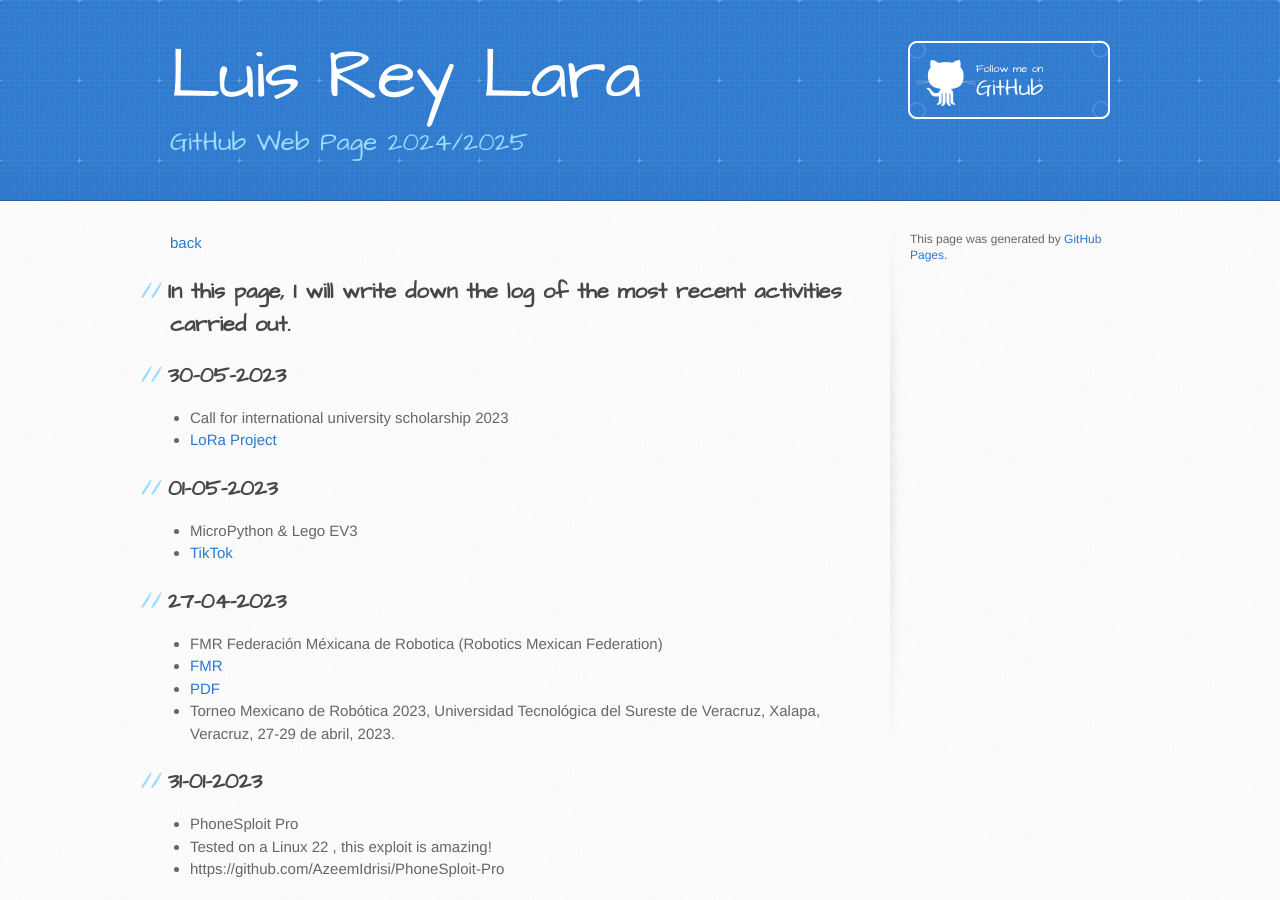
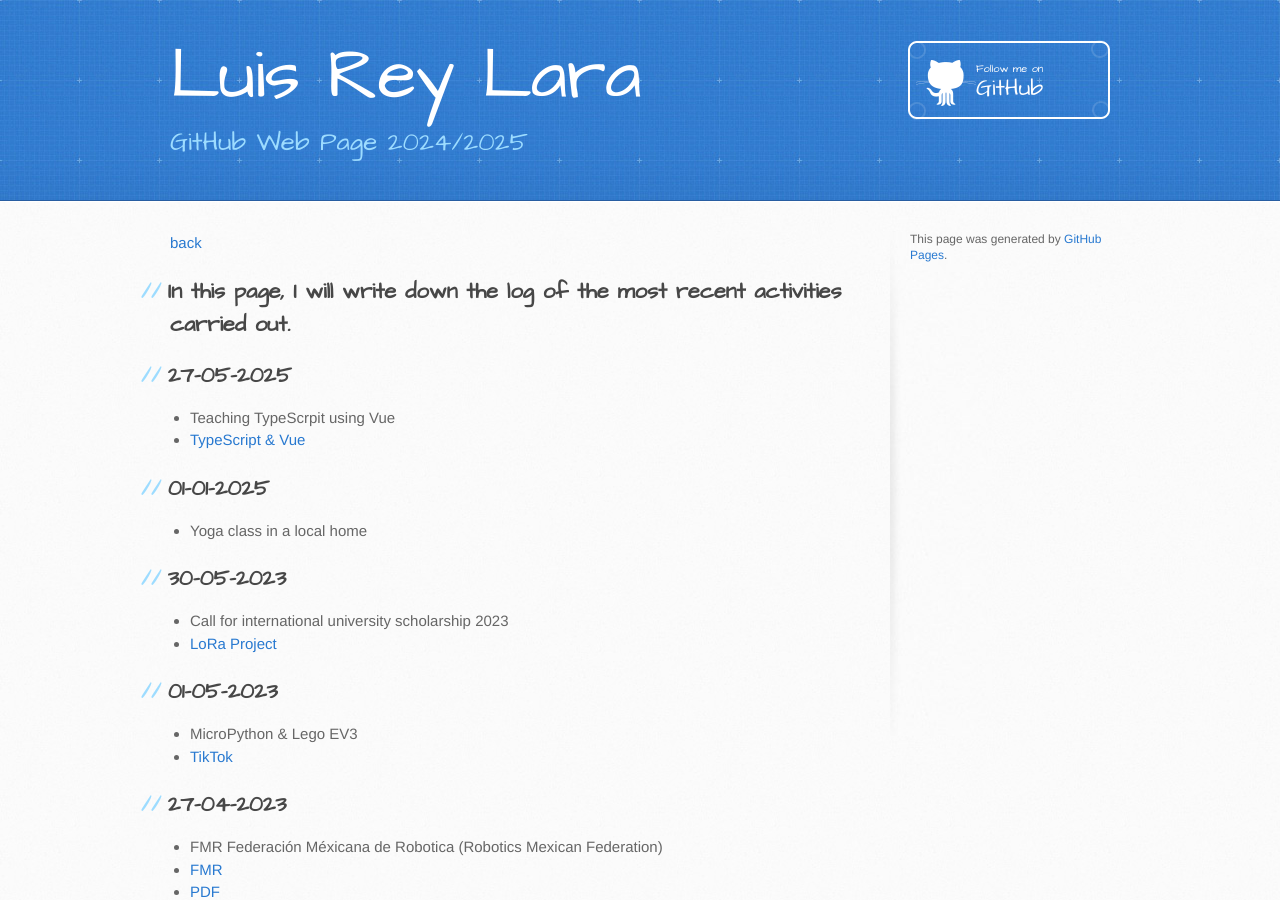
Before and after one commit to luisreylara/luisreylara.github.io, a Jekyll site: the page built from docs/another-page.md, in a window 1280 px wide and 900 px high. Built offline with Jekyll 4.4.1, drawn with Linux system fonts in a browser that asks for light colours.

Commit message:
Update another-page.md

```diff
--- a/docs/another-page.md
+++ b/docs/another-page.md
@@ -4,6 +4,14 @@ layout: default
 [back](./)
 
 ## In this page, I will write down the log of the most recent activities carried out.
+
+## 27-05-2025
+* Teaching TypeScrpit using Vue
+* [TypeScript & Vue ](https://github.com/luisreylara/tecnologiasweb)
+
+## 01-01-2025
+* Yoga class in a local home
+
 ## 30-05-2023
 * Call for international university scholarship 2023
 * [LoRa Project ](https://github.com/luisreylara/Project_Water_Telemetry)
```
